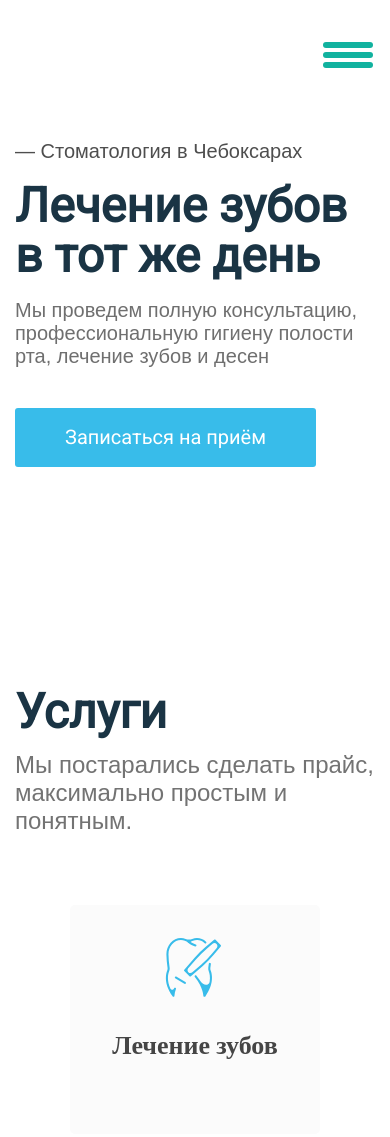
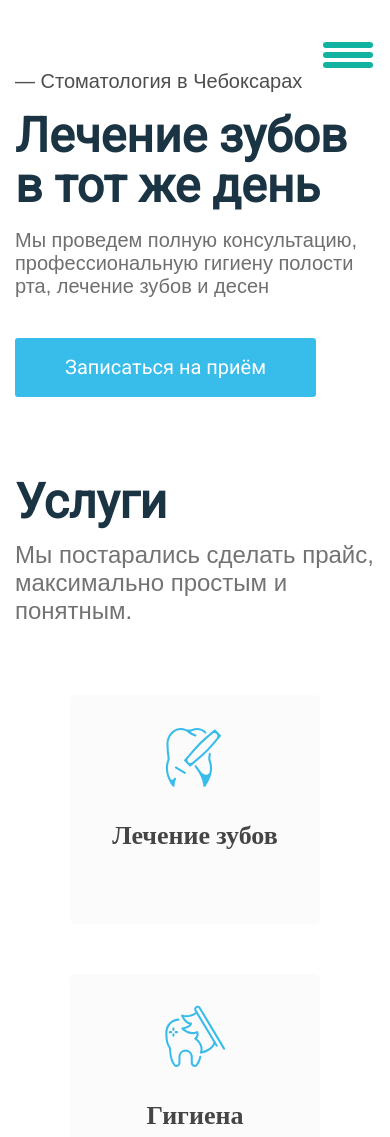
Before and after one commit to HaxProf/Diplom, a plain HTML site: page index.html in a window 390 px wide. Shown: the top 1137 px of the page. Drawn offline with nearby package versions, Linux system fonts and the light colour scheme.

Commit message:
Commit10.1

```diff
--- a/scss/style.scss
+++ b/scss/style.scss
@@ -397,6 +397,10 @@ body {
     padding: 140px 0 140px 0;
     width: 100%;
     height: 100%;
+    @media screen and (max-width: 650px) {
+      padding: 0;
+      margin-top: 70px;
+    }
   }
 
   &__content {
@@ -453,7 +457,7 @@ body {
     display: flex;
     align-items: center;
     justify-content: center;
-    @media screen and (max-width: 870px) {
+    @media screen and (max-width: 915px) {
       display: none;
     }
   }
@@ -519,6 +523,9 @@ body {
   &__services {
     margin-top: 80px;
     margin-bottom: 120px;
+    @media screen and (max-width: 650px) {
+      margin-bottom: 50px;
+    }
   }
 }
 .services {
@@ -706,6 +713,9 @@ body {
   &__confidence {
     padding: 125px 0 125px 0;
     background: #fbfbfb;
+    @media screen and (max-width: 650px) {
+      padding: 60px 0 80px 0;
+    }
   }
 }
 .confidence {
```
Also changed, not shown: css/style.css, css/style.min.css. Lines whose indentation alone changed are shown as unchanged.
